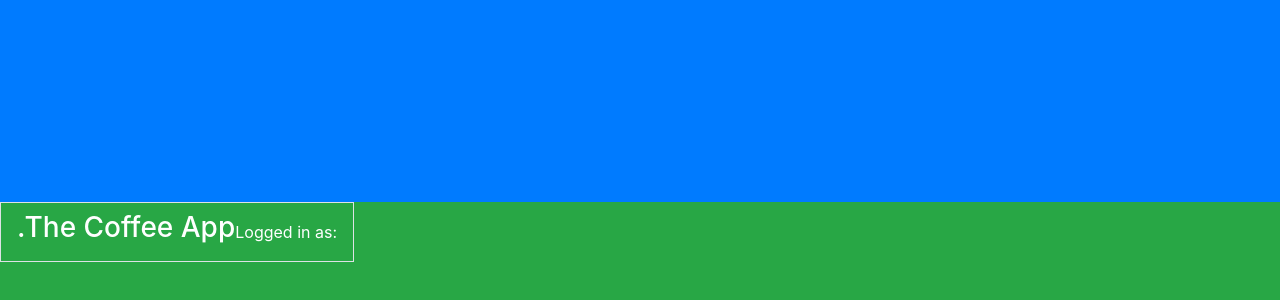
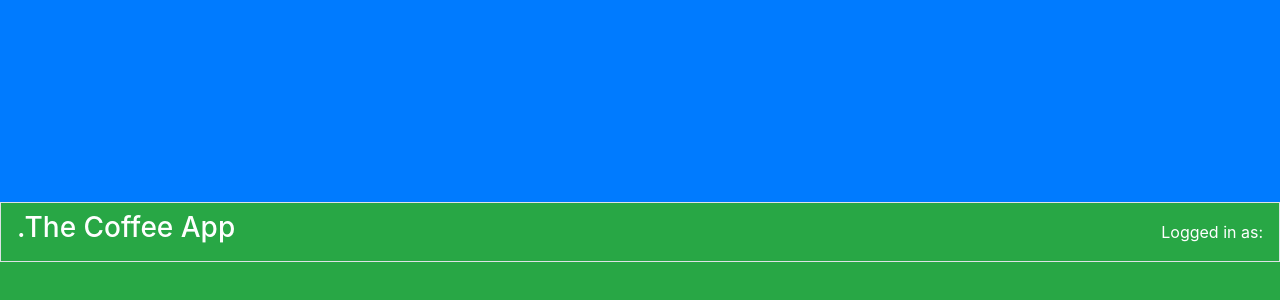
Before and after one commit to ekeraghossian/Coffee-App, an Angular app: page / in a window 1280 px wide. Shown: the part 1398-1698 px from the top of the page. Built offline with nearby package versions, Linux system fonts and the light colour scheme.

Commit message:
changes in  padding

```diff
--- a/src/app/app.component.css
+++ b/src/app/app.component.css
@@ -10,3 +10,10 @@
     min-height: 100%;  /* Fallback for browsers do NOT support vh unit */
     min-height: 100vh; /* These two lines are counted as one :-)       */
   }
+
+  .container-fluid {
+    padding-right:0;
+    padding-left:0;
+    margin-right:auto;
+    margin-left:auto;
+ }
--- a/src/app/app.component.html
+++ b/src/app/app.component.html
@@ -1,12 +1,12 @@
 <div class="container-fluid text-white">
     <!--<h1>.Hello</h1>-->
-    <div class="row h-100 justify-content-center align-items-center vertical-center bg-dark">
+    <div class="h-100 justify-content-center align-items-center vertical-center bg-dark">
         <h3>.Welcome To The Coffee App</h3>
     </div>
-    <div class="row h-100 justify-content-center align-items-center vertical-center bg-primary">
+    <div class="h-100 justify-content-center align-items-center vertical-center bg-primary">
             <app-user></app-user>
     </div>
-    <div class="row vertical-center2 bg-success">
+    <div class="vertical-center2 bg-success">
             <app-coffee-select></app-coffee-select>
     </div>
 </div>
```
Also changed, not shown: src/app/coffee-select/coffee-select.component.html (line endings or trailing spaces).
